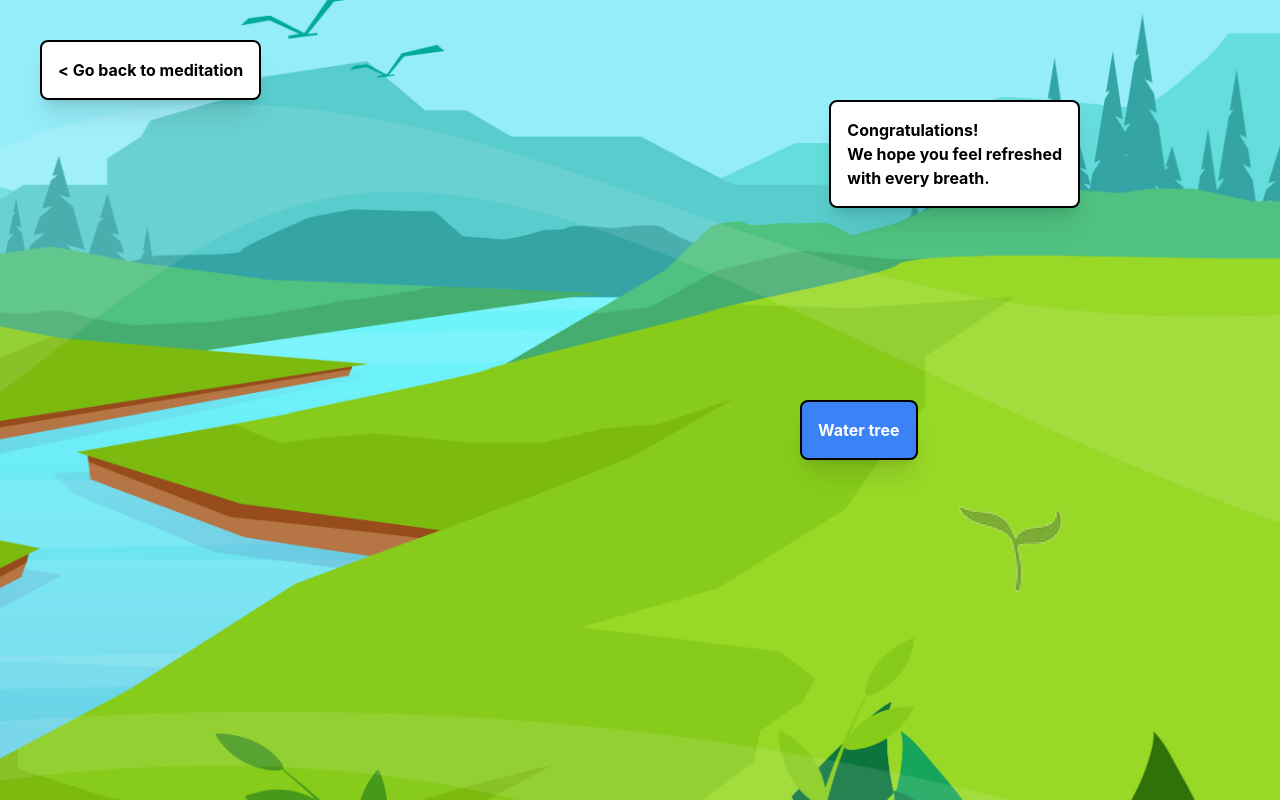
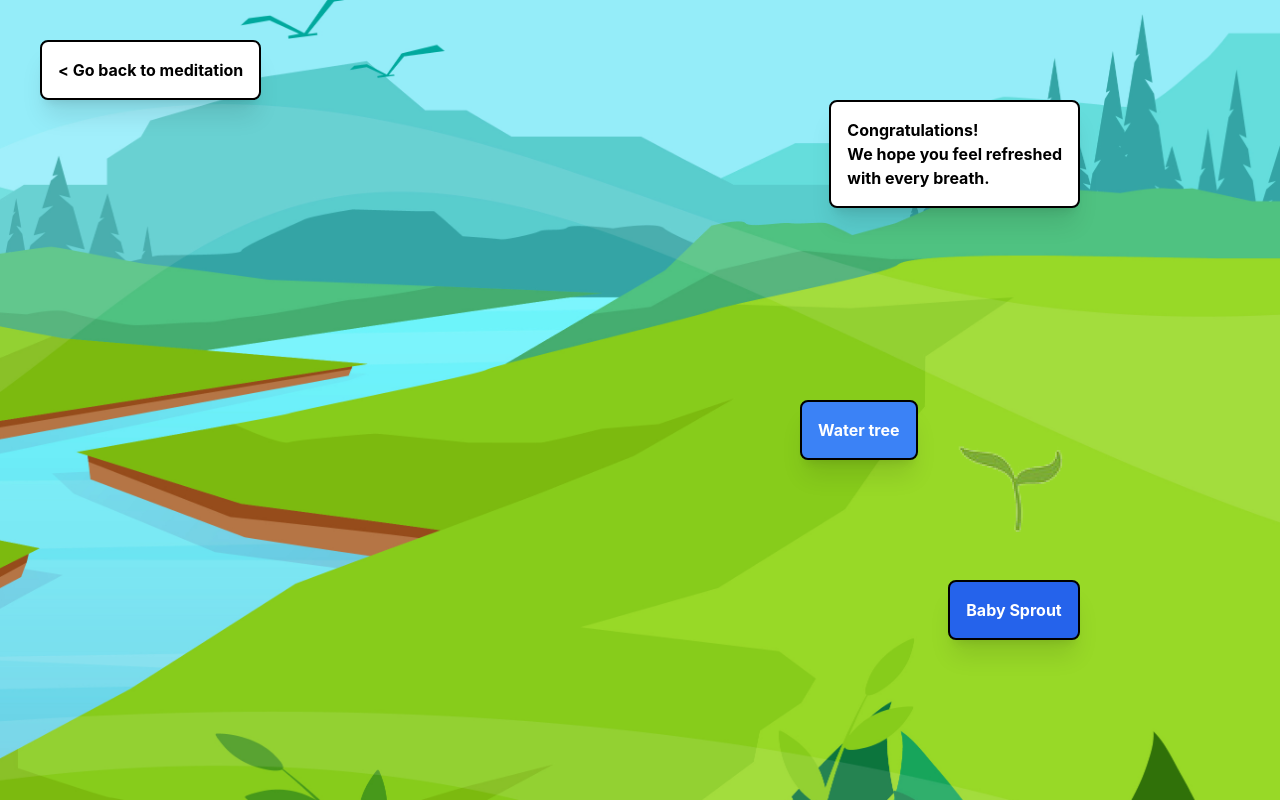
Before and after one commit to qvd808/journey-hack, a React (Create React App) app: page /watering in a window 1280 px wide. Built offline with nearby package versions, Linux system fonts and the light colour scheme.

Commit message:
Adding tree name

```diff
--- a/src/data/data.js
+++ b/src/data/data.js
@@ -1,7 +1,16 @@
 
 var indexTree = 0;
+const treeName = [
+    "Baby Sprout",
+    "Youthful Sprout",
+    "Apprentice Sprout",
+    "Tree in-training",
+    "Junior Trunk",
+    "Daddy Trunk",
+    "Remarkable Tree"
+]
 const setIndexTree = () => {
     indexTree = (indexTree + 1) % 7;
 }
 
-export {indexTree, setIndexTree};
+export {indexTree, setIndexTree, treeName};
--- a/src/screen/WateringPage.js
+++ b/src/screen/WateringPage.js
@@ -3,7 +3,7 @@ import React, { useState, useEffect, useRef } from "react";
 import lottie from "lottie-web";
 import Lottie from "lottie-react";
 import WateringAnimation from "./watering-animation.json";
-import { indexTree, setIndexTree } from "../data/data";
+import { indexTree, setIndexTree, treeName } from "../data/data";
 
 const WateringPage = () => {
   const [showAnimation, setShowAnimation] = useState(false);
@@ -99,6 +99,7 @@ const WateringPage = () => {
       <div className="absolute bottom-40 right-60">
         <div className="relative bottom-500 left-10">
           <img src={treeImagePath}></img>
+          <p className="relative bottom-500 left-0 font-bold text-white border-2 border-black rounded-lg shadow-xl p-4 bg-blue-600 text-center">{treeName[indexTree]}</p>
         </div>
       </div>
     </div>
```
